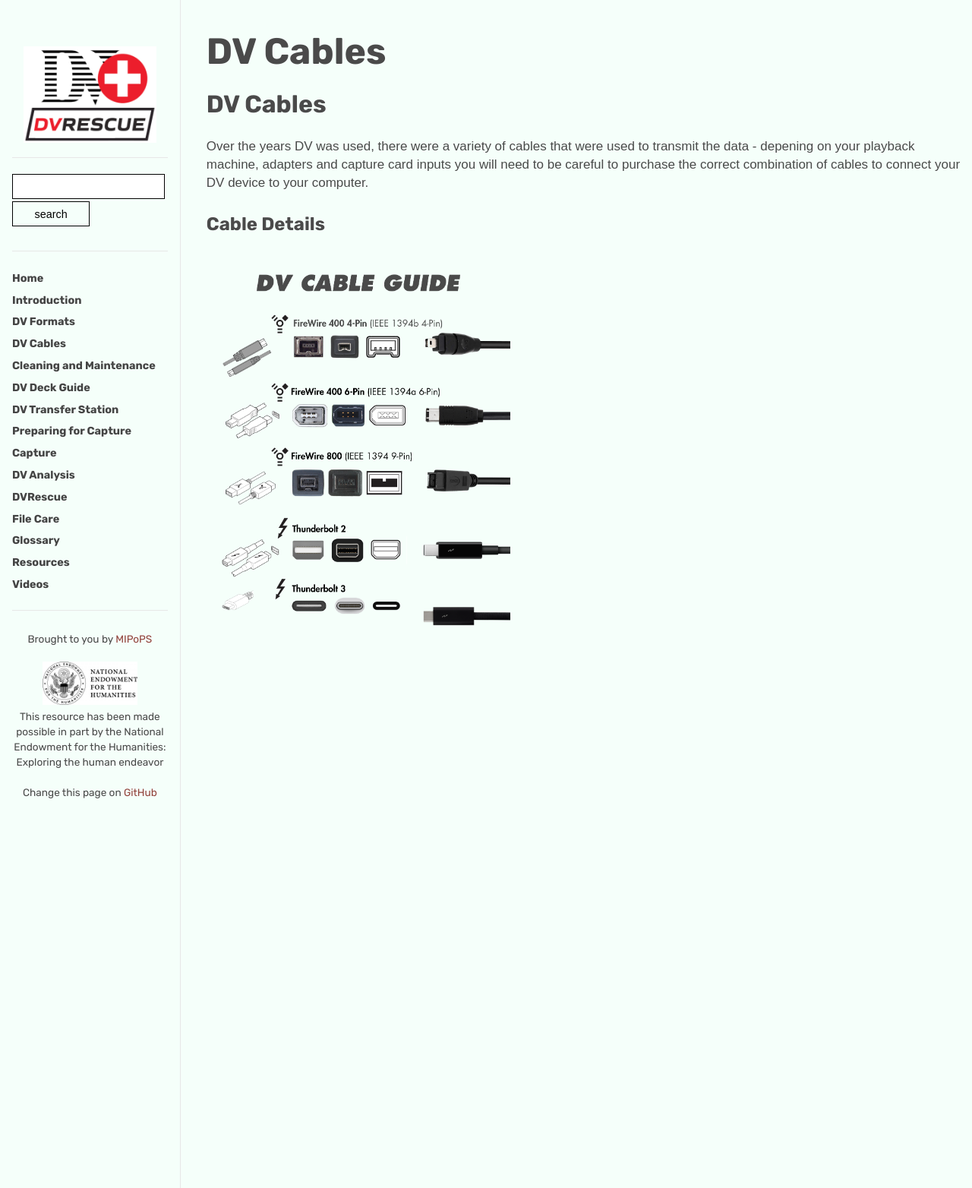
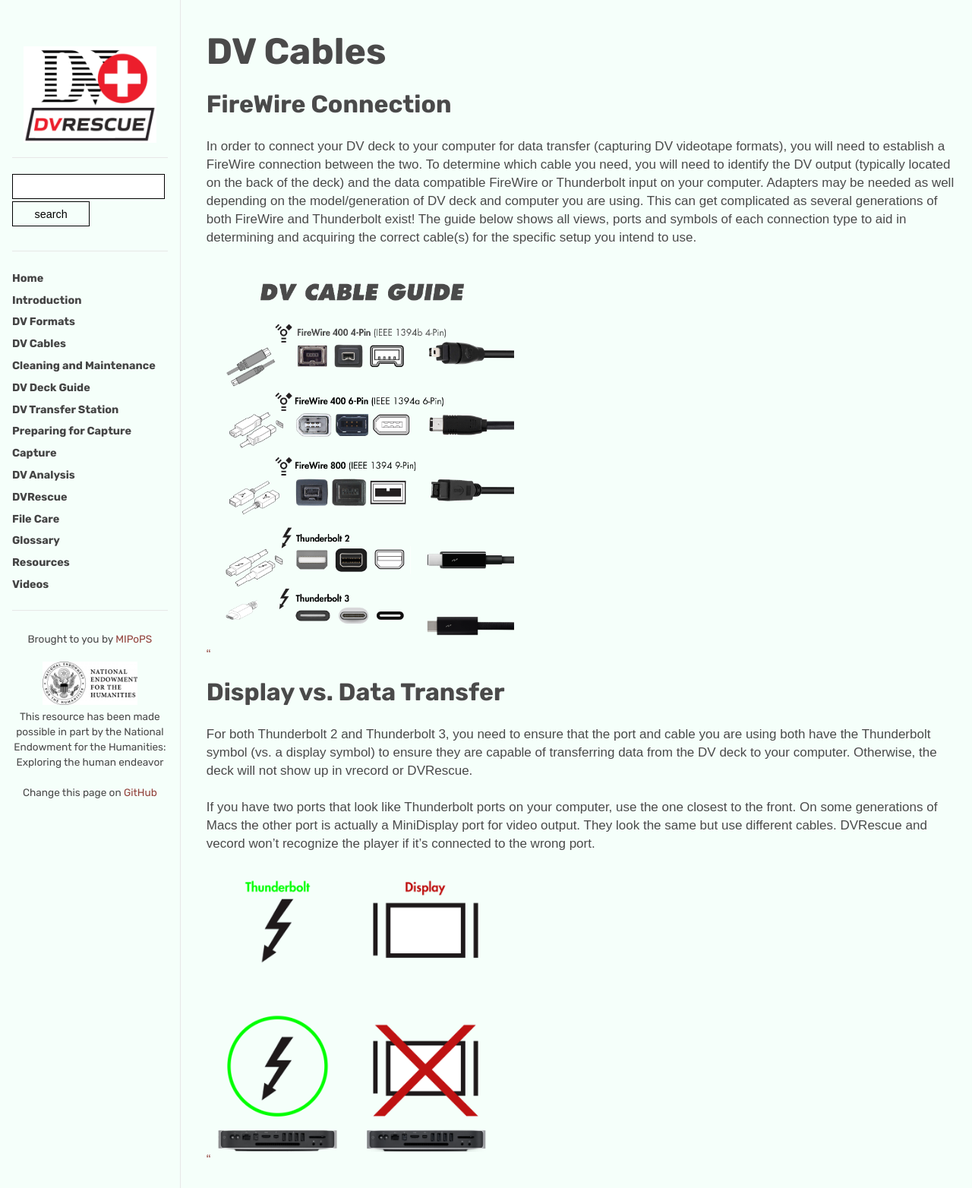
Before and after one commit to mipops/dvrescue, a Jekyll site: the page built from docs/_sections/dvcables.md, in a window 1280 px wide. Shown: the whole page at 76% size. Built offline with Jekyll 4.4.1, drawn with Linux system fonts in a browser that asks for light colours.

Commit message:
update cable page

```diff
--- a/docs/_sections/dvcables.md
+++ b/docs/_sections/dvcables.md
@@ -3,9 +3,15 @@
 title: DV Cables
 ---
 
-# DV Cables
+# FireWire Connection
+In order to connect your DV deck to your computer for data transfer (capturing DV videotape formats), you will need to establish a FireWire connection between the two. To determine which cable you need, you will need to identify the DV output (typically located on the back of the deck) and the data compatible FireWire or Thunderbolt input on your computer. Adapters may be needed as well depending on the model/generation of DV deck and computer you are using. This can get complicated as several generations of both FireWire and Thunderbolt exist! The guide below shows all views, ports and symbols of each connection type to aid in determining and acquiring the correct cable(s) for the specific setup you intend to use.
 
-Over the years DV was used, there were a variety of cables that were used to transmit the data - depening on your playback machine, adapters and capture card inputs you will need to be careful to purchase the correct combination of cables to connect your DV device to your computer.
 
-## Cable Details
-<img alt="MiniDV" src="{{ site.baseurl }}/images/Cable_Input_Guide.png">
+<a href="{{ site.baseurl }}/images/Cable_Input_Guide.png">"<img alt="MiniDV" src="{{ site.baseurl }}/images/Cable_Input_Guide.png"></a>
+
+# Display vs. Data Transfer
+For both Thunderbolt 2 and Thunderbolt 3, you need to ensure that the port and cable you are using both have the Thunderbolt symbol (vs. a display symbol) to ensure they are capable of transferring data from the DV deck to your computer. Otherwise, the deck will not show up in vrecord or DVRescue.
+
+If you have two ports that look like Thunderbolt ports on your computer, use the one closest to the front. On some generations of Macs the other port is actually a MiniDisplay port for video output. They look the same but use different cables. DVRescue and vecord won’t recognize the player if it’s connected to the wrong port.
+
+<a href="{{ site.baseurl }}/images/Display-vs-Data.png">"<img alt="MiniDV" src="{{ site.baseurl }}/images/Display-vs-Data.png"></a>
```
Also changed, not shown: docs/images/Display-vs-Data.png (added).
